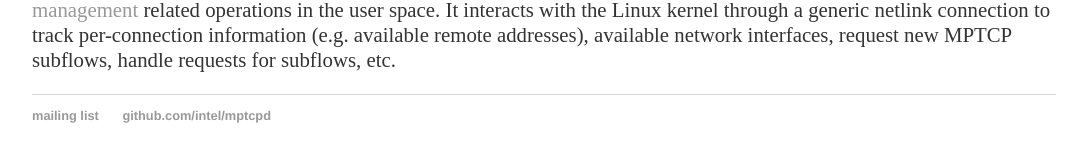
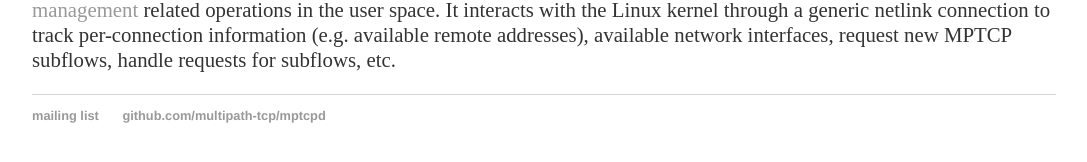
Before and after one commit to multipath-tcp/mptcpd, a Jekyll site: the page built from index.html, in a window 1280 px wide. Shown: the part 227-389 px from the top of the page, without its empty margins (96-1183 px from the left). Built offline with Jekyll 4.4.1, drawn with Linux system fonts in a browser that asks for light colours.

Commit message:
gh-pages: switch to multipath-tcp org
After the recent transfer, the links still work but best to use the
correct and direct ones.

Signed-off-by: Matthieu Baerts <matthieu.baerts@tessares.net>

```diff
--- a/_layouts/default.html
+++ b/_layouts/default.html
@@ -9,7 +9,7 @@
       <ul>
 	<li><a href="/mptcpd">Home</a></li>
 	<li><a href="/mptcpd/README.html">Getting Started</a></li>
-	<li><a href="https://github.com/intel/mptcpd/wiki">Wiki</a></li>
+	<li><a href="https://github.com/multipath-tcp/mptcpd/wiki">Wiki</a></li>
 	<li><a href="/mptcpd/doc/html">Code Documentation</a></li>
       </ul>
     </nav>
@@ -19,7 +19,7 @@
     <footer>
       <ul>
 	<li><a href="https://lore.kernel.org/mptcp/">mailing list</a></li>
-	<li><a href="https://github.com/intel/mptcpd">github.com/intel/mptcpd</a></li>
+	<li><a href="https://github.com/multipath-tcp/mptcpd">github.com/multipath-tcp/mptcpd</a></li>
       </ul>
     </footer>
   </body>
```
